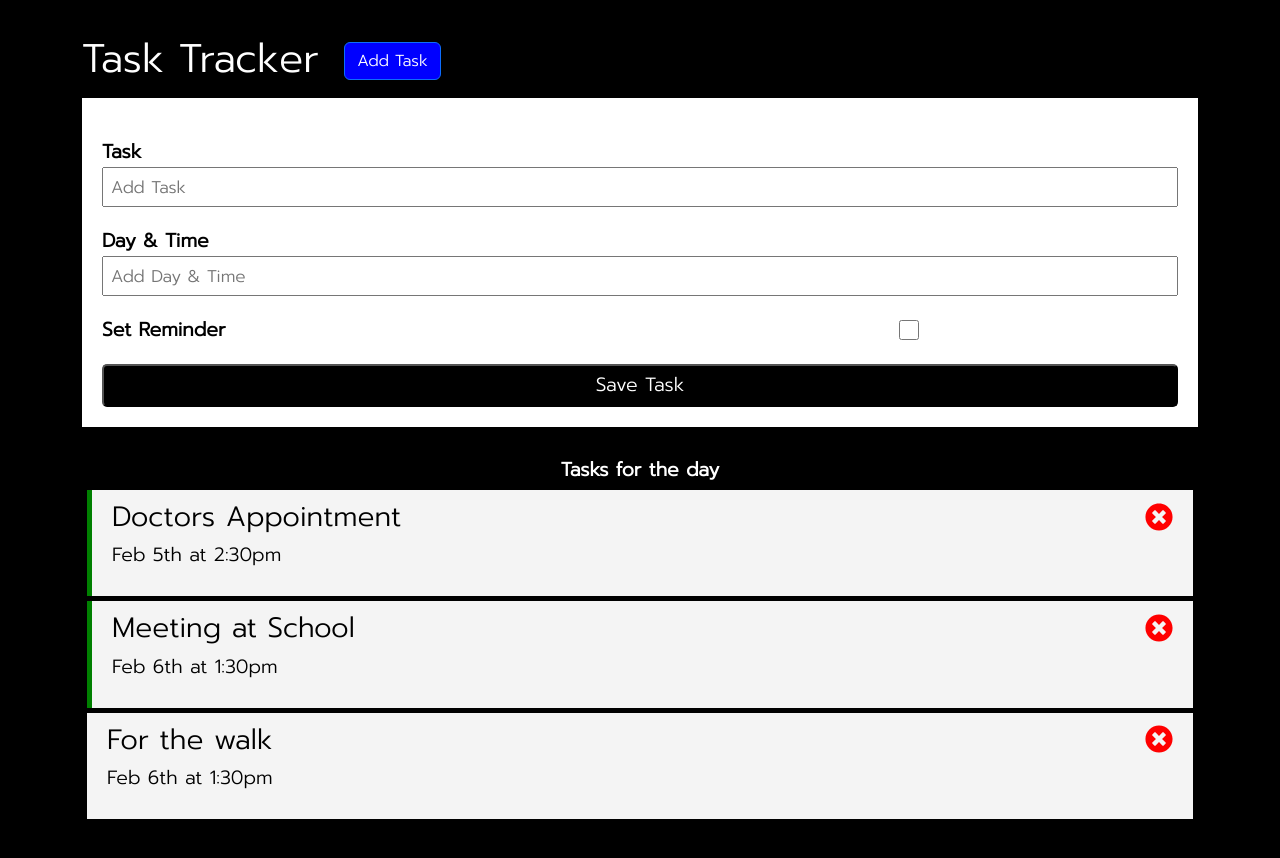
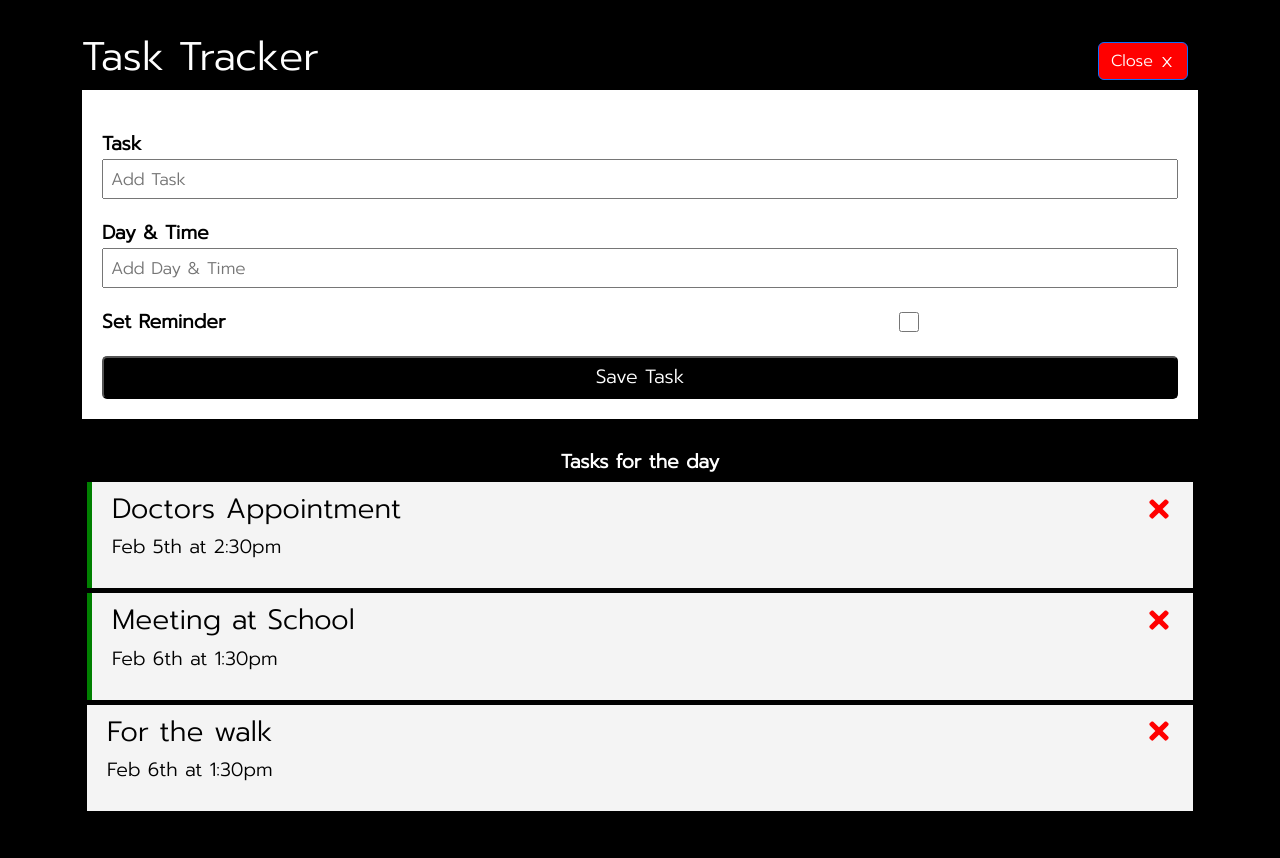
Before and after one commit to Pawankumar-shedage/React-Basics-fundamentals, a React (Vite) app: page / in a window 1280 px wide. Shown: the top 858 px of the page. Built offline with nearby package versions, Linux system fonts and the light colour scheme.

Commit message:
done with add task button, finished with Add,delete,Operations.

```diff
--- a/src/App.jsx
+++ b/src/App.jsx
@@ -11,6 +11,7 @@ import AddTask from './Components/AddTask';
 import Header from './Components/classComp';
 import Task from './task';
 import { Goal, PracticeComp } from './Components/practiceComponent';
+import { AppHeader } from './Components/Header';
 
 function App() {
 
@@ -119,17 +120,10 @@ function App() {
   }
 
 
-  const [count,setCount] = useState(0);
-  //useEffect hook is used for side Effects! of the page. Some examples of side effects are: fetching data, directly updating the DOM, and timers.
-  const [cal,setCal] = useState(0);
-  useEffect(()=>{
-        setCal(()=>
-          count *2
-      );
+  const [showAddTask,setShowTask] = useState(true);
 
-  },[count]);  // useEffect is dependent on [count] (count variable.)
 
-  const cars = ['Ford'];
+
 
   // ------------return ------
   return (
@@ -137,7 +131,22 @@ function App() {
       <div className='container'>
 
 
+        <AppHeader text={"Task Tracker"}
+          onAdd={()=>{setShowTask(!showAddTask)}} showAdd={showAddTask}
+        />
 
+        {showAddTask && <AddTask onAdd={addTask} />}
+
+        <br />
+        {tasks.length > 0 ?
+          <Tasks tasks={tasks} onDelete= {deleteTask}
+          setReminder={reminderForTask}/> : "No Tasks to show." }
+        <br/>
+
+
+
+
+        {/* ------------------------------------------------------------- */}
         {/* Practice Component! */}
         {/* <h1 id='demo' >HWW</h1>
         <PracticeComp cars={cars}/>
@@ -156,16 +165,9 @@ function App() {
 
         {/* ------------------------------- */}
 
-        <h1>Task Tracker <Button  color="blue" text='Add Task' /></h1>
-
-        <AddTask onAdd={addTask} />
-
-        <br />
-        {tasks.length > 0? <Tasks tasks={tasks} onDelete= {deleteTask}  setReminder={reminderForTask}/> : "No Tasks to show." }
-        <br/>
 
 
-        {/* now we have to set reminder for the task if double cllicked. */}
+
 
       </div>
     </>
--- /dev/null
+++ b/src/Components/Header.jsx
@@ -0,0 +1,24 @@
+
+import { Button } from "./button"
+import {AiOutlineClose} from "react-icons/ai"
+import PropTypes from 'prop-types'
+
+export const AppHeader = ({text, onAdd, showAdd}) => {
+  return (
+    <header className="header">
+        <h1>{text} </h1>
+        <Button   click1={onAdd} color={showAdd ? 'red' : 'green'}
+            text={showAdd ?
+            <span> Close <AiOutlineClose color="white" /></span>  : 'Add'}
+        />
+
+    </header>
+  )
+}
+
+//obj
+AppHeader.propTypes={
+    text: PropTypes.string,
+    onAdd:PropTypes.func,
+    showAdd : PropTypes.bool
+}
--- a/src/Components/button.jsx
+++ b/src/Components/button.jsx
@@ -2,7 +2,7 @@ import PropTypes from 'prop-types';
 
 export const Button= ({click1,color,text})=>{
     return(
-        <button className="btn btn-primary" onClick={click1}  style={{backgroundColor:color, margin:'10px',outline:'none' }} >
+        <button className="btn btn-primary "  onClick={click1}  style={{backgroundColor:color, margin:'10px',outline:'none' }} >
         {text}
         </button>
     )
--- a/src/Components/practiceComponent.jsx
+++ b/src/Components/practiceComponent.jsx
@@ -9,6 +9,7 @@ export const PracticeComp = (props) => {
     <div>
         <h1 id="demo" style={{textAlign:'center'}}>PracticeComp</h1>
 
+            {/* short hand of using ternary op:{ exp1 (if true)} && {then do exp 2} */}
         <h2> {cars.length > 0 &&
                 <p>You have {cars.length} cars in your Garage!</p>
             }
--- a/src/index.css
+++ b/src/index.css
@@ -97,3 +97,11 @@ h1{
   border-radius: 5px;
   padding: 5px;
 }
+
+/* ---------header addTask Btn */
+.header{
+  display:flex;
+  align-items:center;
+  justify-content:space-between;
+
+}
--- a/src/task.jsx
+++ b/src/task.jsx
@@ -1,6 +1,6 @@
 
 // using icons as React components.
-import {FaTimes, FaTimesCircle,FaBeer,FaAcquisitionsIncorporated}  from "react-icons/fa"
+import {FaTimes}  from "react-icons/fa"
 import PropTypes from 'prop-types';
 
 const Task = ({task, onDelete,setReminder}) => {
@@ -9,7 +9,7 @@ const Task = ({task, onDelete,setReminder}) => {
         <h3 >
           {task.text }
 
-          <FaTimesCircle style={{color:"red", cursor:'pointer'}}  onClick={()=>{{onDelete(task.id)}} }  />
+          <FaTimes style={{color:"red", cursor:'pointer'}}  onClick={()=>{{onDelete(task.id)}} }  />
         </h3>
         <p>{task.day}</p>
 
```
